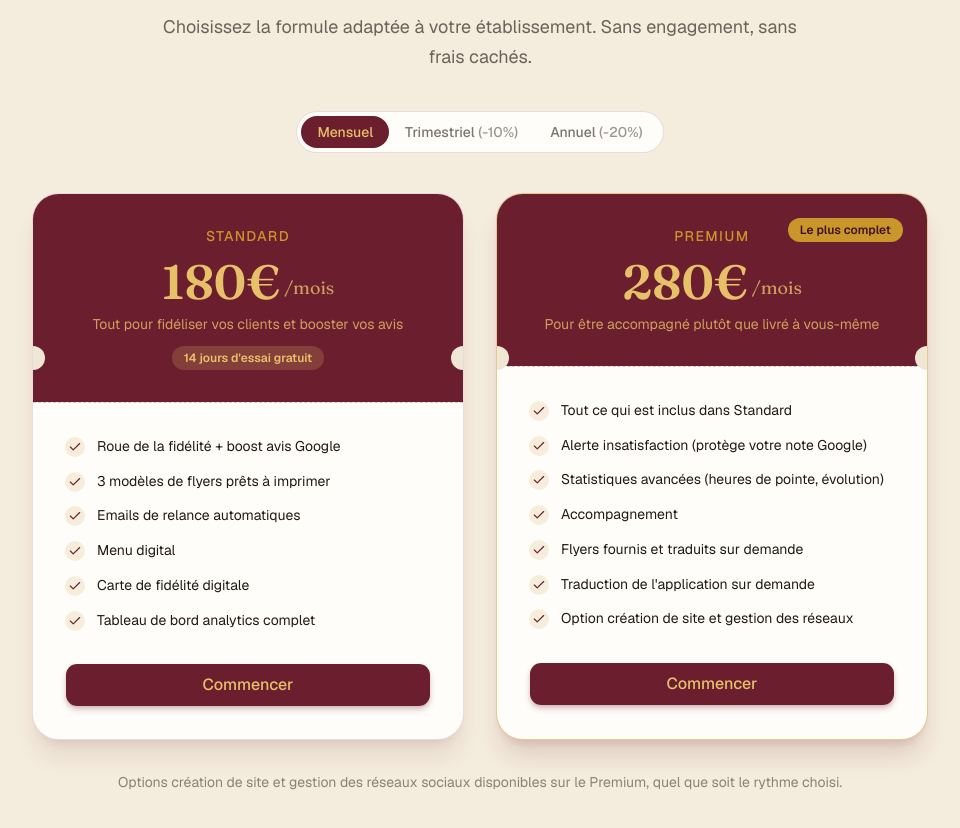
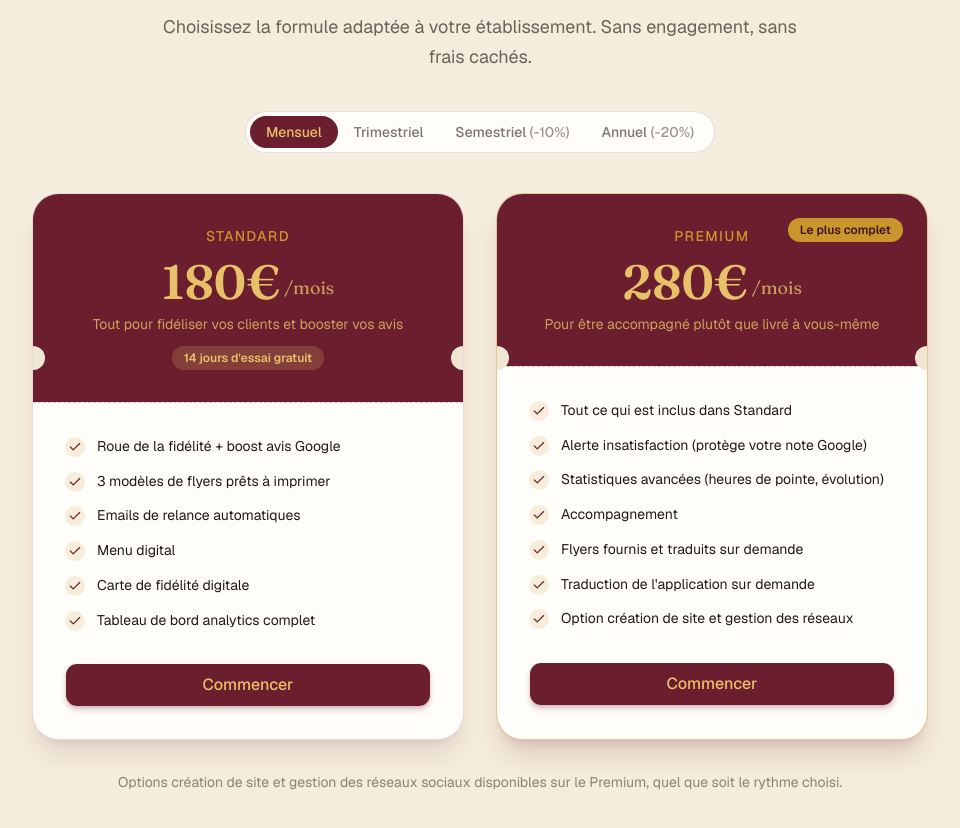
Before and after one commit to monprojet081-coder/fideleresto-landing-page, a Next.js app: page / in a window 1280 px wide. Shown: the part 3359-4187 px from the top of the page, without its empty margins (160-1120 px from the left). Built offline with nearby package versions, Linux system fonts and the light colour scheme.

Commit message:
Nouveau plan semestriel (-10%). Trimestriel repasse au prix plein (0% au lieu de -10%), annuel inchange a -20%.

```diff
--- a/components/pricing-section.tsx
+++ b/components/pricing-section.tsx
@@ -4,16 +4,18 @@ import { useState } from "react"
 import { Check } from "lucide-react"
 import { Button } from "@/components/ui/button"
 
-type Periode = "mensuel" | "trimestriel" | "annuel"
+type Periode = "mensuel" | "trimestriel" | "semestriel" | "annuel"
 
 const plans = [
   {
     nom: "Standard",
     key: "standard",
     prixMensuel: 180,
-    prixTrimestriel: 162,
+    prixTrimestriel: 180,
+    prixSemestriel: 162,
     prixAnnuel: 144,
-    totalTrimestriel: 486,
+    totalTrimestriel: 540,
+    totalSemestriel: 972,
     totalAnnuel: 1728,
     description: "Tout pour fidéliser vos clients et booster vos avis",
     highlight: false,
@@ -31,9 +33,11 @@ const plans = [
     nom: "Premium",
     key: "premium",
     prixMensuel: 280,
-    prixTrimestriel: 252,
+    prixTrimestriel: 280,
+    prixSemestriel: 252,
     prixAnnuel: 224,
-    totalTrimestriel: 756,
+    totalTrimestriel: 840,
+    totalSemestriel: 1512,
     totalAnnuel: 2688,
     description: "Pour être accompagné plutôt que livré à vous-même",
     highlight: true,
@@ -72,7 +76,8 @@ export function PricingSection() {
           <div className="inline-flex items-center rounded-full border border-wine/15 bg-card p-1">
             {([
               { key: "mensuel", label: "Mensuel" },
-              { key: "trimestriel", label: "Trimestriel", badge: "-10%" },
+              { key: "trimestriel", label: "Trimestriel" },
+              { key: "semestriel", label: "Semestriel", badge: "-10%" },
               { key: "annuel", label: "Annuel", badge: "-20%" },
             ] as const).map((opt) => (
               <button
@@ -94,9 +99,11 @@ export function PricingSection() {
             const prixAffiche =
               periode === "mensuel" ? plan.prixMensuel :
               periode === "trimestriel" ? plan.prixTrimestriel :
+              periode === "semestriel" ? plan.prixSemestriel :
               plan.prixAnnuel
             const totalPeriode =
               periode === "trimestriel" ? plan.totalTrimestriel :
+              periode === "semestriel" ? plan.totalSemestriel :
               periode === "annuel" ? plan.totalAnnuel :
               null
             const planParam = `${plan.key}_${periode}`
@@ -126,7 +133,11 @@ export function PricingSection() {
                   </div>
                   {totalPeriode && (
                     <p className="mt-1 text-xs opacity-75">
-                      soit {totalPeriode}€ facturés {periode === "trimestriel" ? "tous les 3 mois" : "1x/an"}
+                      soit {totalPeriode}€ facturés {
+                        periode === "trimestriel" ? "tous les 3 mois" :
+                        periode === "semestriel" ? "tous les 6 mois" :
+                        "1x/an"
+                      }
                     </p>
                   )}
                   <p className="mt-2 text-sm opacity-80">{plan.description}</p>
--- a/lib/stripe.ts
+++ b/lib/stripe.ts
@@ -9,43 +9,49 @@ export function getStripe() {
   })
 }
 
-// Les 6 tarifs créés dans Stripe (Produits > FidèleResto Standard / Premium)
-// Standard : 180€/mois, Premium : 280€/mois — trimestriel -10%, annuel -20%
+// Les 8 tarifs crees dans Stripe (Produits > FideleResto Standard / Premium)
+// Standard : 180E/mois, Premium : 280E/mois -- mensuel et trimestriel au prix plein,
+// semestriel -10%, annuel -20%
 export const STRIPE_PRICES = {
   standard_mensuel: process.env.STRIPE_PRICE_STANDARD_MENSUEL!,
   standard_trimestriel: process.env.STRIPE_PRICE_STANDARD_TRIMESTRIEL!,
+  standard_semestriel: process.env.STRIPE_PRICE_STANDARD_SEMESTRIEL!,
   standard_annuel: process.env.STRIPE_PRICE_STANDARD_ANNUEL!,
   premium_mensuel: process.env.STRIPE_PRICE_PREMIUM_MENSUEL!,
   premium_trimestriel: process.env.STRIPE_PRICE_PREMIUM_TRIMESTRIEL!,
+  premium_semestriel: process.env.STRIPE_PRICE_PREMIUM_SEMESTRIEL!,
   premium_annuel: process.env.STRIPE_PRICE_PREMIUM_ANNUEL!,
 } as const
 
-// Options, disponibles sur le Premium, quel que soit le rythme choisi (mensuel/trimestriel/annuel)
+// Options, disponibles sur le Premium, quel que soit le rythme choisi
 // Frais uniques de mise en place, toujours au même montant peu importe le rythme
 export const STRIPE_PRICE_FRAIS_SITE = process.env.STRIPE_PRICE_FRAIS_SITE!
 export const STRIPE_PRICE_FRAIS_RESEAUX = process.env.STRIPE_PRICE_FRAIS_RESEAUX!
 
 // Abonnements de suivi (maintenance / gestion), au tarif plein multiplié par la durée
-// (pas de remise -10%/-20% dessus, contrairement au plan principal), et surtout : leur
+// (pas de remise dessus, contrairement au plan principal), et surtout : leur
 // fréquence doit matcher celle du plan principal, car Stripe ne peut pas mélanger deux
 // fréquences de facturation différentes dans un seul abonnement
 export const STRIPE_PRICE_MAINTENANCE_SITE = {
   mensuel: process.env.STRIPE_PRICE_MAINTENANCE_SITE_MENSUEL!,
   trimestriel: process.env.STRIPE_PRICE_MAINTENANCE_SITE_TRIMESTRIEL!,
+  semestriel: process.env.STRIPE_PRICE_MAINTENANCE_SITE_SEMESTRIEL!,
   annuel: process.env.STRIPE_PRICE_MAINTENANCE_SITE_ANNUEL!,
 } as const
 
 export const STRIPE_PRICE_GESTION_RESEAUX = {
   mensuel: process.env.STRIPE_PRICE_GESTION_RESEAUX_MENSUEL!,
   trimestriel: process.env.STRIPE_PRICE_GESTION_RESEAUX_TRIMESTRIEL!,
+  semestriel: process.env.STRIPE_PRICE_GESTION_RESEAUX_SEMESTRIEL!,
   annuel: process.env.STRIPE_PRICE_GESTION_RESEAUX_ANNUEL!,
 } as const
 
 export type PlanKey = keyof typeof STRIPE_PRICES
 
 // Périodicité déduite d'une clé de plan (ex: "standard_trimestriel" -> "trimestriel")
-export function periodeDuPlan(plan: PlanKey): 'mensuel' | 'trimestriel' | 'annuel' {
+export function periodeDuPlan(plan: PlanKey): 'mensuel' | 'trimestriel' | 'semestriel' | 'annuel' {
   if (plan.endsWith('trimestriel')) return 'trimestriel'
+  if (plan.endsWith('semestriel')) return 'semestriel'
   if (plan.endsWith('annuel')) return 'annuel'
   return 'mensuel'
 }
```
